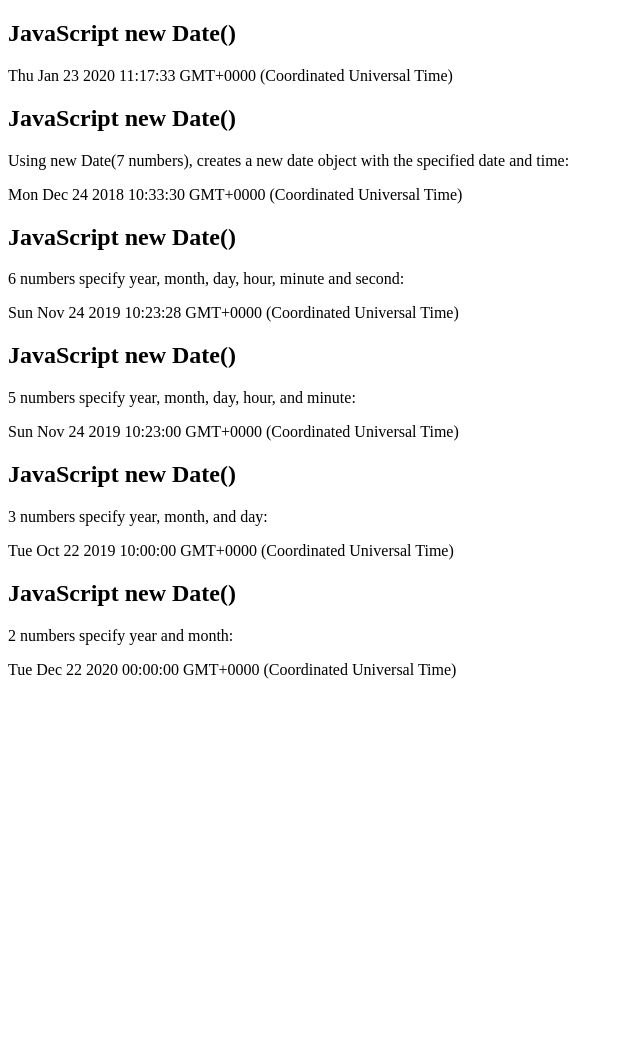
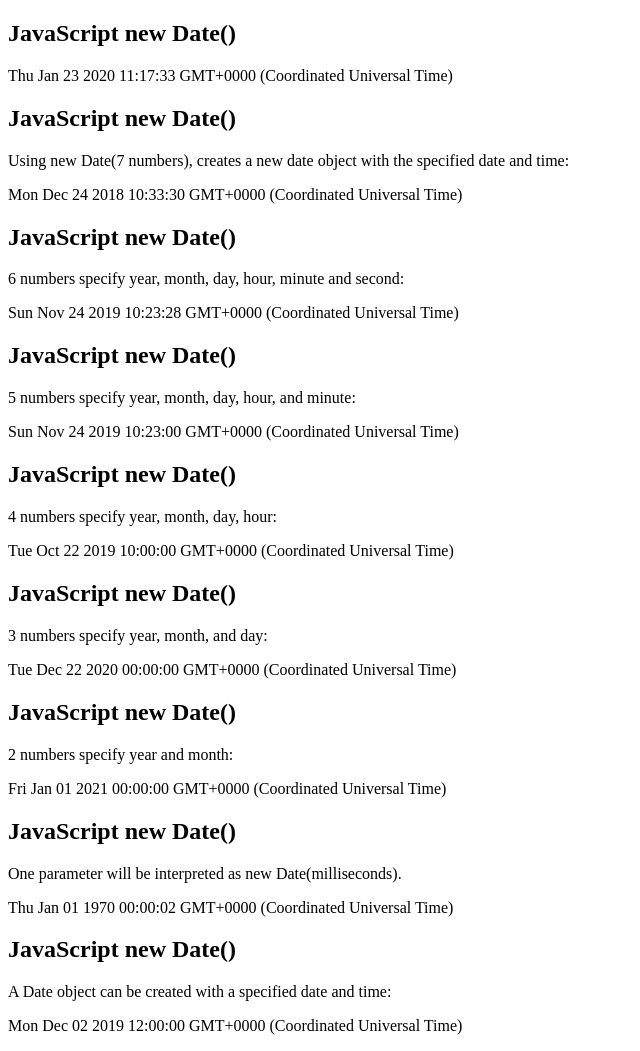
Before and after one commit to bhargav1997software/javascript-fundamentals, a plain HTML site: page demo_date.html in a window 1280 px wide. Shown: the whole page, without its empty margins (0-640 px from the left). Before the commit the page ends 800 px from the top, so only its background shows below. Drawn offline with Linux system fonts and the light colour scheme.

```diff
--- a/demo_date.html
+++ b/demo_date.html
@@ -31,15 +31,33 @@
 
 <h2>JavaScript new Date()</h2>
 
-<p>3 numbers specify year, month, and day:</p>
+<p>4 numbers specify year, month, day, hour:</p>
 
 <p id="demo4"></p>
 
 <h2>JavaScript new Date()</h2>
 
+<p>3 numbers specify year, month, and day:</p>
+
+<p id= "demo5"></p>
+
+<h2>JavaScript new Date()</h2>
+
 <p>2 numbers specify year and  month:</p>
 
-<p id="demo5"></p>
+<p id="demo6"></p>
+
+<h2>JavaScript new Date()</h2>
+
+<p>One parameter will be interpreted as new Date(milliseconds).</p>
+
+<p id="demo7"></p>
+
+<h2>JavaScript new Date()</h2>
+
+<p>A Date object can be created with a specified date and time:</p>
+
+<p id="demo8"></p>
 
 
 
@@ -53,6 +71,9 @@ document.getElementById("demo2").innerHTML=test2(Date)
 document.getElementById("demo3").innerHTML=test3(Date)
 document.getElementById("demo4").innerHTML=test4(Date)
 document.getElementById("demo5").innerHTML=test5(Date)
+document.getElementById("demo6").innerHTML=test6(Date)
+document.getElementById("demo7").innerHTML=test7(Date)
+document.getElementById("demo8").innerHTML=test8(Date)
 </script>
 
 </html>
--- a/demo_date.js
+++ b/demo_date.js
@@ -68,3 +68,23 @@ function test6(Date){
     return x;
 
 }
+
+/**
+ * Description: javascript Dates
+ */
+
+function test7(Date){
+    var x = new Date(2020)
+    return x;
+
+}
+
+/**
+ * Description: javascript Dates
+ */
+
+function test8(Date){
+    var x = new Date("December 02, 2019 12:00:00")
+    return x;
+
+}
```
